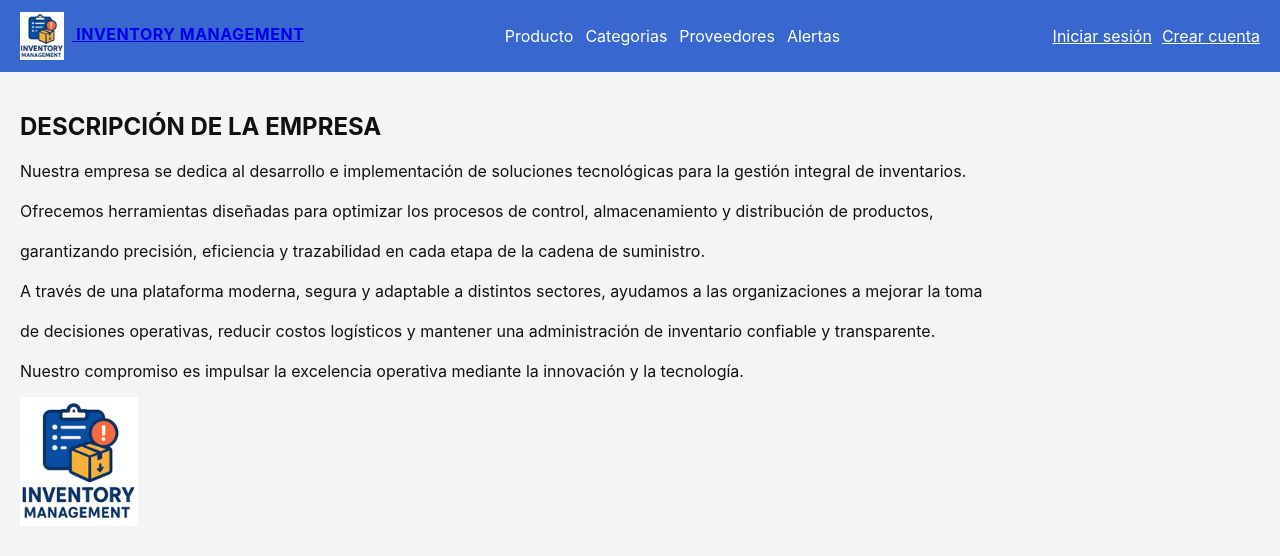
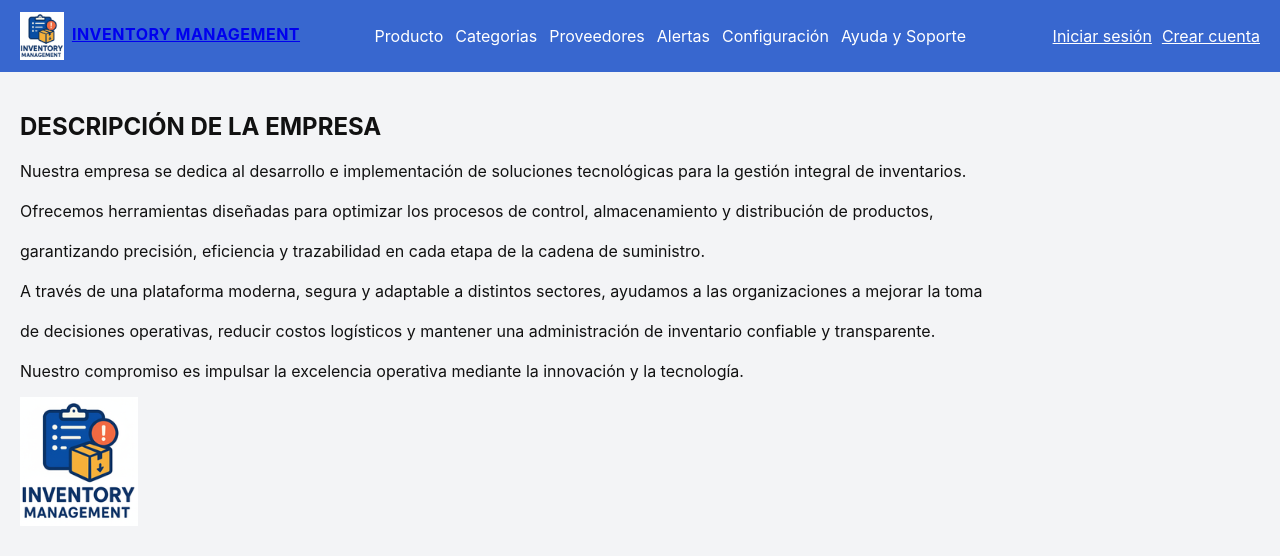
Before and after one commit to mcvera03/inventory-app-react, a React (Vite) app: page / in a window 1280 px wide. Shown: the top 556 px of the page. Built offline with nearby package versions, Linux system fonts and the light colour scheme; no server answers.

Commit message:
Add new navigation links to Navbar
Updated Navbar component to include new links for 'Configuración' and 'Ayuda y Soporte'.

```diff
--- a/src/components/Navbar.jsx
+++ b/src/components/Navbar.jsx
@@ -22,14 +22,23 @@ export default function Navbar(){
   return (
     <nav className="navbar">
       <div className="nav-left">
-        <Link to="/" className="brand"><img src="/principal.png" className="logo" alt="logo" style={{verticalAlign:'middle',marginRight:8}}/> INVENTORY MANAGEMENT</Link>
+        <Link to="/" className="brand">
+          <img src="/principal.png" className="logo" alt="logo" style={{verticalAlign:'middle', marginRight:8}}/>
+          INVENTORY MANAGEMENT
+        </Link>
       </div>
-      <div className="nav-center nav-links" style={{flex:1,textAlign:'center'}}>
+
+      <div className="nav-center nav-links" style={{flex:1, textAlign:'center'}}>
         <Link to="/productos" className="pill">Producto</Link>
         <Link to="/categorias" className="pill">Categorias</Link>
         <Link to="/proveedores" className="pill">Proveedores</Link>
         <Link to="/alertas" className="pill">Alertas</Link>
+
+        {/* ✅ AGREGAMOS ESTOS */}
+        <Link to="/configuracion" className="pill">Configuración</Link>
+        <Link to="/soporte" className="pill">Ayuda y Soporte</Link>
       </div>
+
       <div className="nav-right">
         {!user ? <>
           <Link to="/login" style={{color:'white',marginRight:10}}>Iniciar sesión</Link>
```
